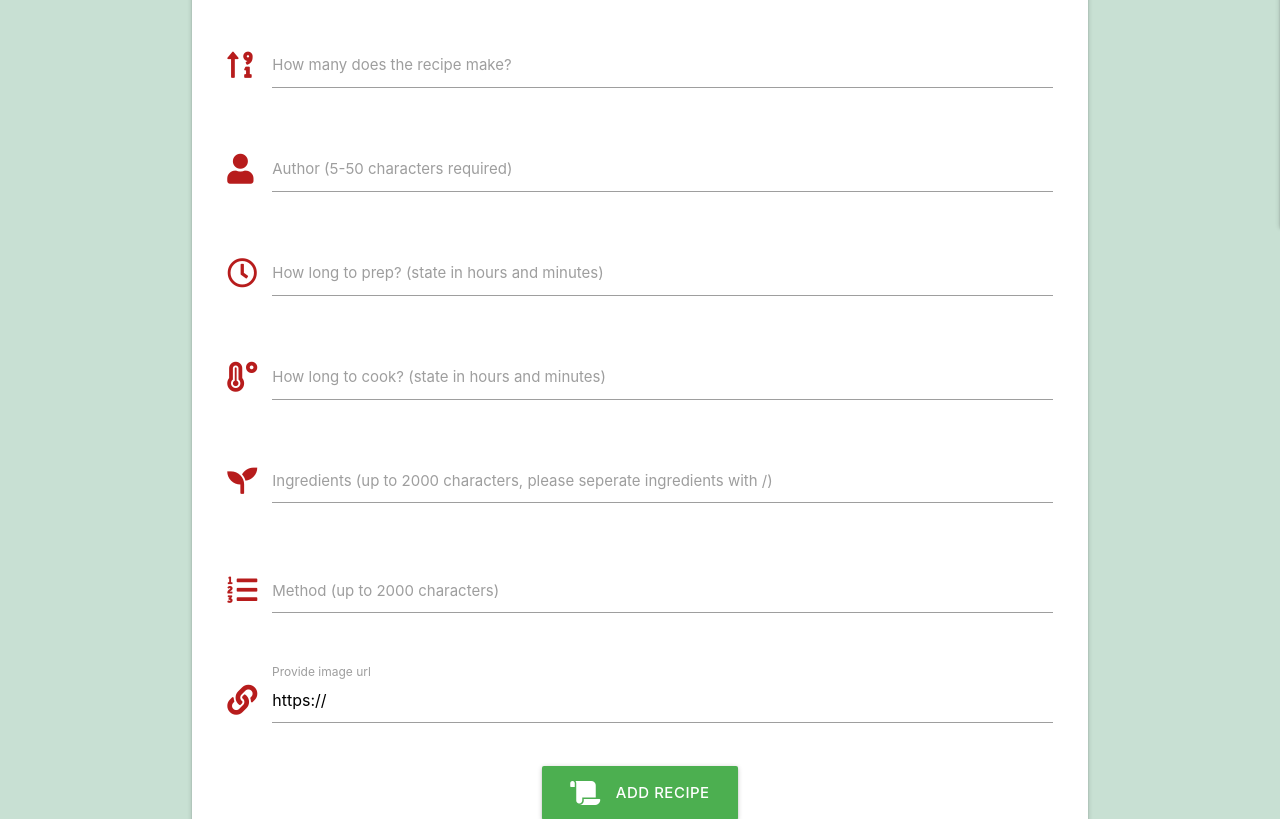
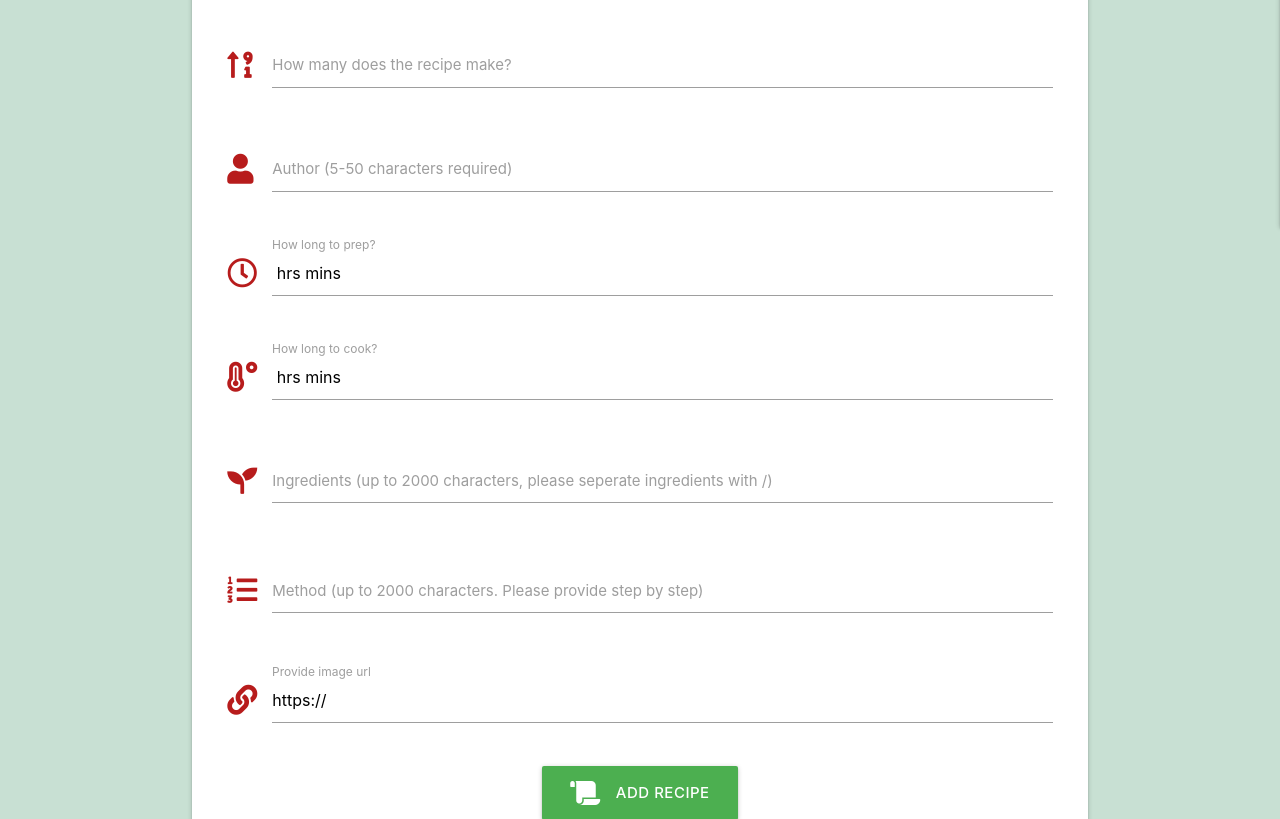
Before and after one commit to EDavies2020/GFRecipes_MS3, a Flask app: page /add_recipe in a window 1280 px wide. Shown: the part 633-1452 px from the top of the page. Run offline with Flask 2, Linux system fonts and the light colour scheme; data that the repository does not hold is empty; some libraries are stand-ins or nearby versions.

Commit message:
changes to add recipe form

```diff
--- a/templates/add_recipe.html
+++ b/templates/add_recipe.html
@@ -63,18 +63,18 @@
         <div class="row">
             <div class="input-field col s12">
                 <i class="far fa-clock prefix red-text text-darken-4"></i>
-                <input id="prep_time" name="prep_time" minlength="5" maxlength="50" type="text" class="validate"
+                <input value=" hrs mins" id="prep_time" name="prep_time" minlength="5" maxlength="50" type="text" class="validate"
                     required>
-                <label for="prep_time">How long to prep? (state in hours and minutes)</label>
+                <label for="prep_time">How long to prep?</label>
             </div>
         </div>
         <!-- add cooking time -->
         <div class="row">
             <div class="input-field col s12">
                 <i class="fas fa-temperature-high prefix red-text text-darken-4"></i>
-                <input id="cooking_time" name="cooking_time" minlength="5" maxlength="50" type="text" class="validate"
+                <input value=" hrs mins" id="cooking_time" name="cooking_time" minlength="5" maxlength="50" type="text" class="validate"
                     required>
-                <label for="cooking_time">How long to cook? (state in hours and minutes)</label>
+                <label for="cooking_time">How long to cook?</label>
             </div>
         </div>
         <!-- add ingredients -->
@@ -92,7 +92,7 @@
                 <i class="fas fa-list-ol prefix red-text text-darken-4"></i>
                 <textarea id="method" name="method" minlength="5" maxlength="2000" class="materialize-textarea validate"
                     required></textarea>
-                <label for="method">Method (up to 2000 characters)</label>
+                <label for="method">Method (up to 2000 characters. Please provide step by step)</label>
             </div>
         </div>
         <!-- add image -->
```
Also changed, not shown: TESTING.md (+3 -1 lines).
